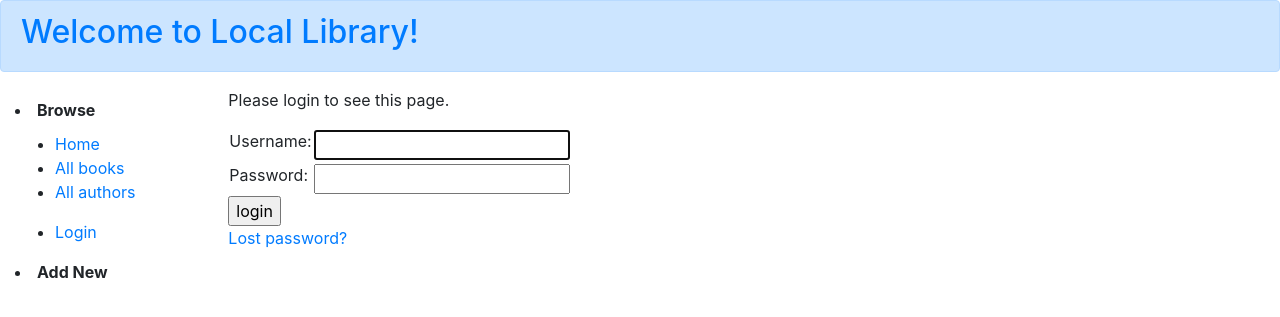
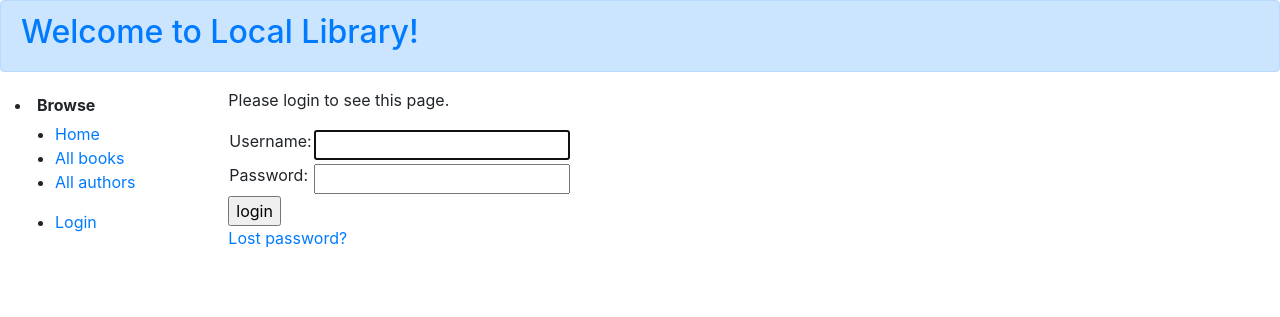
Before and after one commit to kima063/locallibrary, a Django app: page /accounts/login/?next=/catalog/author/7/delete/ in a window 1280 px wide. Shown: the top 317 px of the page. Run offline with Django 3.2, Linux system fonts and the light colour scheme.

Commit message:
debugging

```diff
--- a/catalog/static/css/styles.css
+++ b/catalog/static/css/styles.css
@@ -1,5 +1,5 @@
 .sidebar-nav {
-    margin-top: 10px;
+    margin-top: 5px;
 
 }
 
--- a/catalog/templates/base_generic.html
+++ b/catalog/templates/base_generic.html
@@ -55,12 +55,12 @@
                 </ul>
                 {% endif %} {% endblock %}
 
-
+                {% if user.is_authenticated %}
                 <li>
                     <strong>Add New</strong>
                 </li>
                 <ul class="sidebar-nav">
-                    {% if user.is_authenticated %}
+
                     <li><a href="{% url 'author-create' %}">Authors</a></li>
                     <!-- <li><a href="{% url 'index' %}">Book Instances</a></li> -->
                     <li><a href="{% url 'books' %}">Books</a></li>
```
